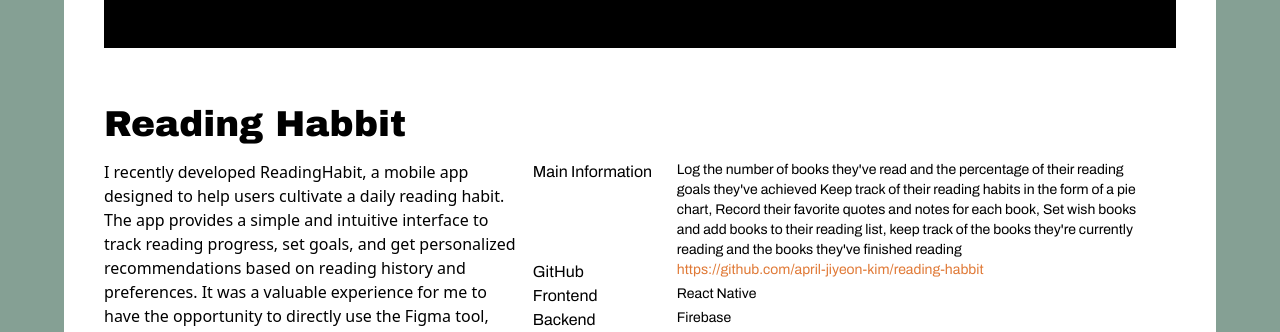
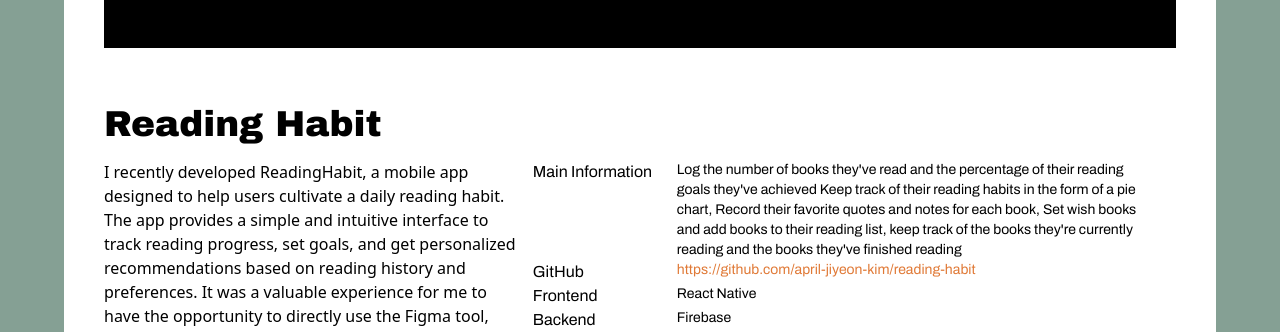
Before and after one commit to april-jiyeon-kim/april-portfolio, a Next.js app: page / in a window 1280 px wide. Shown: the part 2648-2980 px from the top of the page. Built offline with nearby package versions, Linux system fonts and the light colour scheme.

Commit message:
fix: correct a type

```diff
--- a/app/components/Projects.tsx
+++ b/app/components/Projects.tsx
@@ -14,10 +14,10 @@ const Projects = (): JSX.Element => {
         </h1>
         <div>
           <ProjectCard
-            title="Reading Habbit"
+            title="Reading Habit"
             description="I recently developed ReadingHabit, a mobile app designed to help users cultivate a daily reading habit. The app provides a simple and intuitive interface to track reading progress, set goals, and get personalized recommendations based on reading history and preferences. It was a valuable experience for me to have the opportunity to directly use the Figma tool, which I had previously only used in collaboration with designers."
             mainInformation={`Log the number of books they've read and the percentage of their reading goals they've achieved Keep track of their reading habits in the form of a pie chart, Record their favorite quotes and notes for each book, Set wish books and add books to their reading list, keep track of the books they're currently reading and the books they've finished reading `}
-            github="https://github.com/april-jiyeon-kim/reading-habbit"
+            github="https://github.com/april-jiyeon-kim/reading-habit"
             frontend="React Native"
             backend="Firebase"
             database="Firebase Firestore"
```
